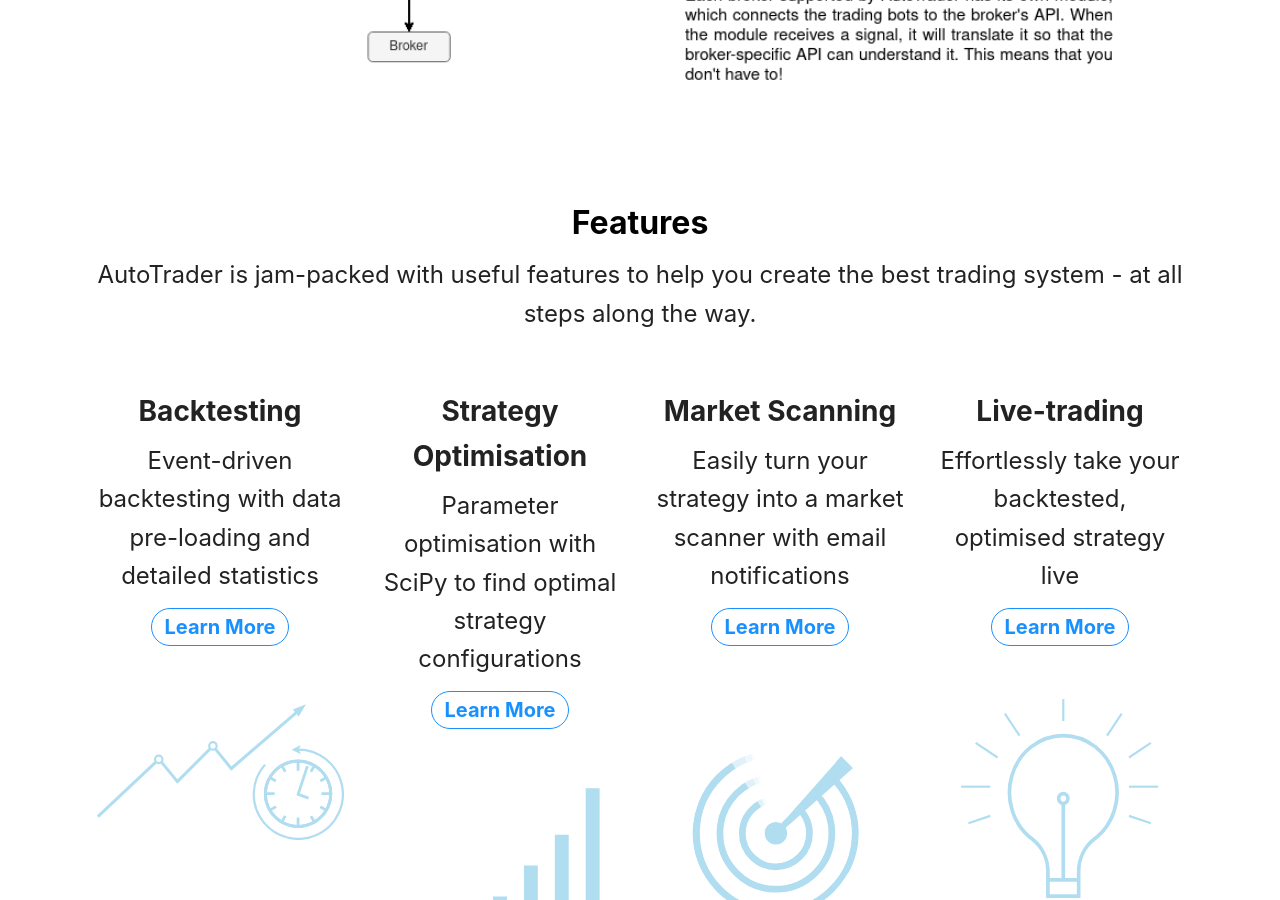
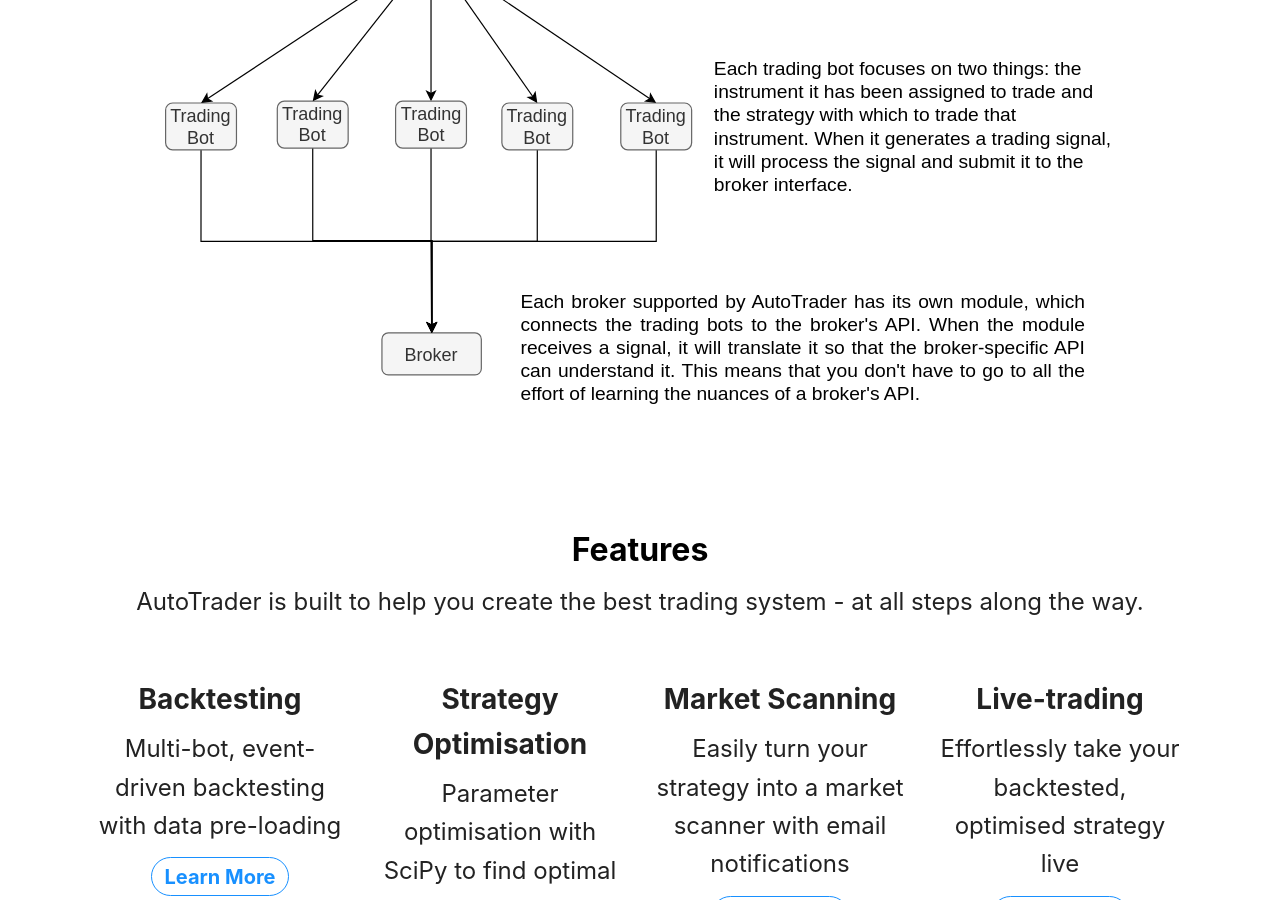
Before and after one commit to kieran-mackle/AutoTrader, a Jekyll site: the page built from index.html, in a window 1280 px wide and 900 px high, scrolled down 1717 px. Built offline with Jekyll 4.4.1, drawn with Linux system fonts in a browser that asks for light colours; nearby versions of some CDN libraries; the list of posts is cut into pages by our own code; some of the changed text lies outside the part shown.

Commit message:
docs: updated landing page

```diff
--- a/index.html
+++ b/index.html
@@ -29,16 +29,16 @@
   sections:
 
     - title: About AutoTrader
+      excerpt: The flow chart below gives a top-level summary of how AutoTrader works.
       image:
-        src: /assets/images/code-overview.png
+        src: /assets/images/code-overview.svg
 
     - title: Features
       excerpt: >
-        AutoTrader is jam-packed with useful features to help you create the
-        best trading system - at all steps along the way.
+        AutoTrader is built to help you create the best trading system - at all steps along the way.
       children:
         - title: Backtesting
-          excerpt: Event-driven backtesting with data pre-loading and detailed statistics
+          excerpt: Multi-bot, event-driven backtesting with data pre-loading
           actions:
             - text: Learn More
               url: /tutorials/backtesting
```
Also changed, not shown: assets/images/code-overview.svg (added).
